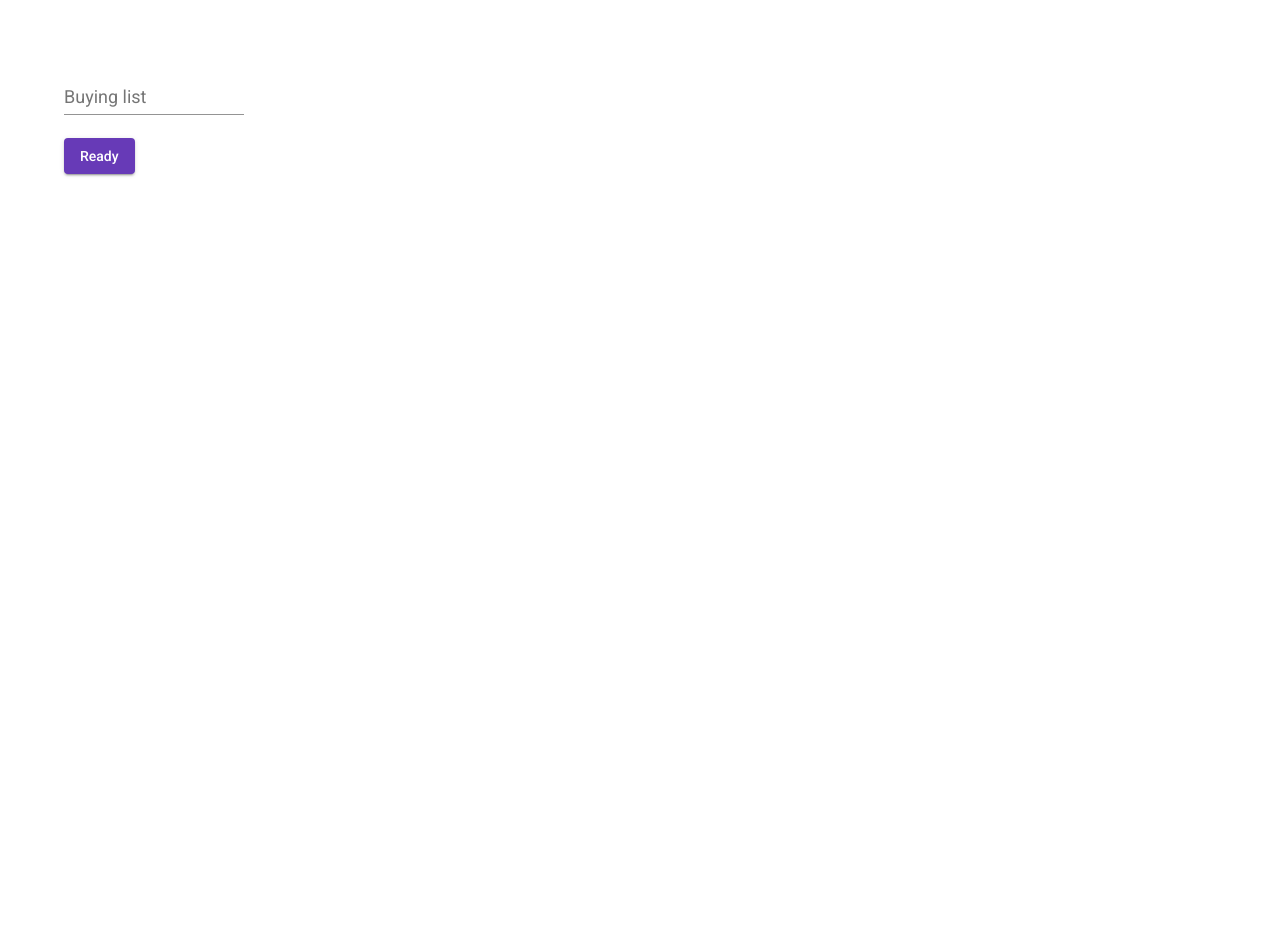
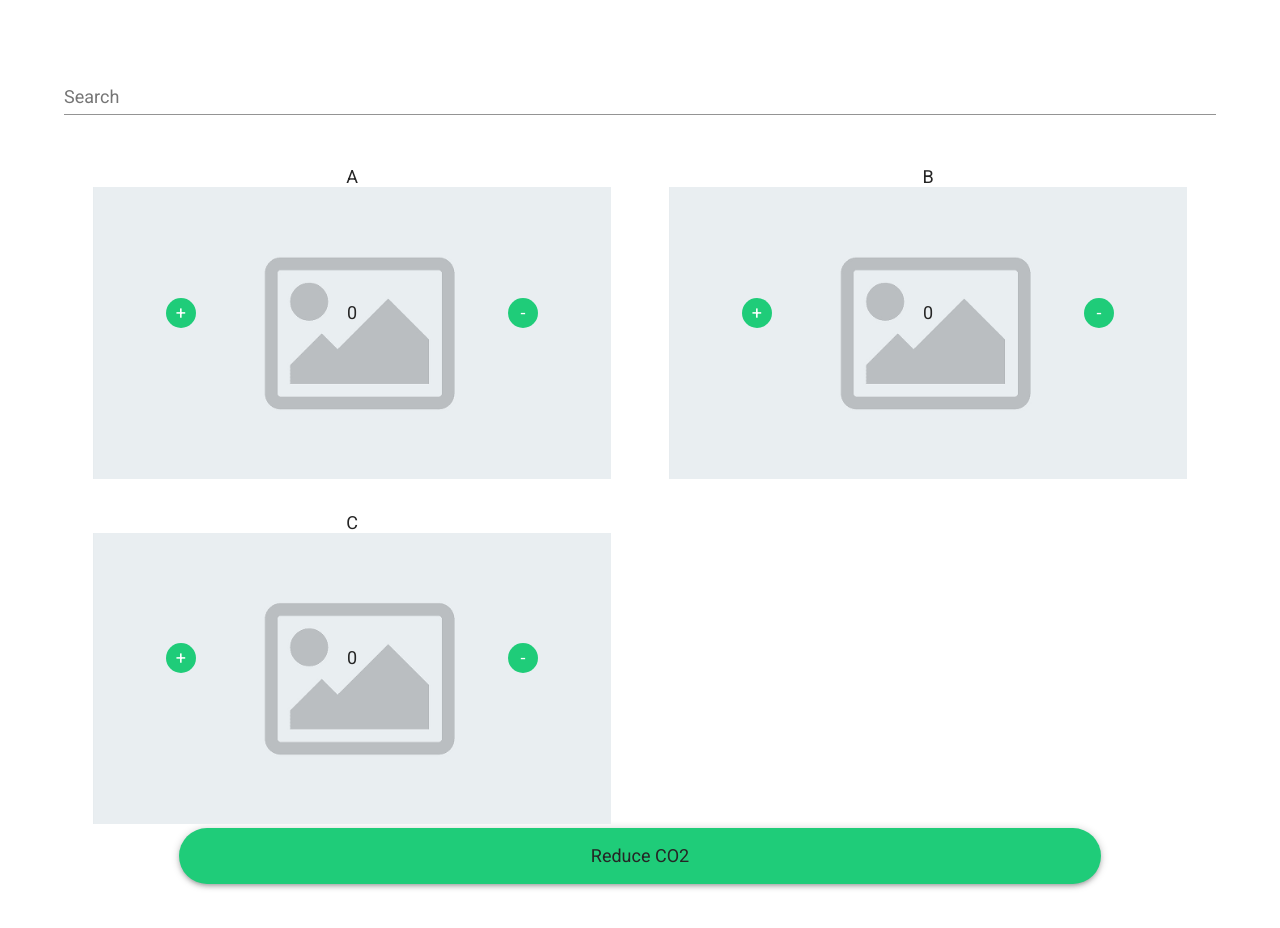
Before and after one commit to Danielaleite/BeCOOless, an Angular app: page /list in a window 1280 px wide. Shown: the top 928 px of the page. Before the commit the page ends 800 px from the top, so only its background shows below. Built offline with nearby package versions, Linux system fonts and the light colour scheme.

Commit message:
shopping list

```diff
--- a/src/app/globals.ts
+++ b/src/app/globals.ts
@@ -1,3 +1,4 @@
+import { BuyingItem } from "./views/buying-item"
 
 
 
@@ -8,5 +9,6 @@ export class Globals {
 
     static threshold: number
 
+    static shoppingList: BuyingItem[] = []
 
 }
--- /dev/null
+++ b/src/app/provider/item.service.ts
@@ -0,0 +1,19 @@
+import { Injectable } from "@angular/core";
+
+
+
+@Injectable()
+export class ItemService {
+
+
+    constructor() {
+
+
+    }
+
+
+    query(search: string) {
+        console.log('QUERY', search)
+        return
+    }
+}
--- a/src/app/views/buying-item.ts
+++ b/src/app/views/buying-item.ts
@@ -9,5 +9,6 @@ export interface BuyingItem {
     price: number,
     co2: number,
     location?: string
+    amount: number
 
 }
--- a/src/app/views/buying-list.component.ts
+++ b/src/app/views/buying-list.component.ts
@@ -1,9 +1,11 @@
-import {Component, OnInit} from '@angular/core';
+import {AfterViewInit, Component, OnInit} from '@angular/core';
 import {FormControl} from '@angular/forms';
 import {Observable} from 'rxjs';
 import {map, startWith} from 'rxjs/operators';
 import { BuyingItem } from './buying-item';
 import { Router } from '@angular/router';
+import { Globals } from '../globals';
+import { ItemService } from '../provider/item.service';
 
 
 @Component({
@@ -11,9 +13,9 @@ import { Router } from '@angular/router';
   template: `
 
 
-    <mat-form-field>
-      <mat-label>Buying list</mat-label>
-      <input type="text" matInput [formControl]="barFormControl" [matAutocomplete]="auto" (submit)="add($event)">
+    <mat-form-field class="search-bar">
+      <mat-label>Search {{ supermarket }}</mat-label>
+      <input type="text" id="item-input" matInput [formControl]="barFormControl" [matAutocomplete]="auto" >
       <mat-autocomplete #auto="matAutocomplete" [displayWith]="displayFn">
         <mat-option *ngFor="let item of filteredOptions | async" (click)="add($event, item)" [value]="item">
           {{item.name}}
@@ -21,26 +23,98 @@ import { Router } from '@angular/router';
       </mat-autocomplete>
     </mat-form-field>
 
+
+
+
     <div id="buying-list-wrapper">
 
       <ul>
-        <li *ngFor="let item of buyingList">
+        <li *ngFor="let item of items">
 
-          <div>{{ item.item.name }}</div>
-          <div>{{ item.amount }}</div>
+          <div>{{ item.name }}</div>
+          <div><img src="./assets/images/empty-image.jpg" /></div>
+
+          <div class="item-bar">
+            <div class="icon plus" (click)="add($event, item)"><div>+</div></div>
+            <div class="item-amount">{{item.amount}}</div>
+            <div class="icon minus" (click)="remove($event, item)"><div>-</div></div>
+          </div>
+
         </li>
       </ul>
 
     </div>
 
 
-    <div>
-      <button mat-raised-button color="primary" (click)="route()">Ready</button>
-    </div>
+    <div class="btn bottom-side" (click)="route()">Reduce CO2</div>
 
   `,
+  styles: [
+    `
+
+      .search-bar {
+        width: 100%;
+      }
+
+
+      #buying-list-wrapper {
+
+      }
+
+      #buying-list-wrapper ul {
+      }
+
+      #buying-list-wrapper ul li {
+        position: relative;
+        display: inline-block;
+        width: 50%;
+        height: 200px;
+        box-sizing:border-box;
+        padding: 2.5%;
+        text-align:center;
+        cursor:pointer;
+      }
+      #buying-list-wrapper ul li img {
+        width: 100%;
+      }
+
+      #buying-list-wrapper ul li .item-bar {
+
+        position:absolute;
+        bottom: 0px;
+        display: flex;
+        justify-content:center;
+        width: 90%;
+      }
+
+      #buying-list-wrapper ul li .item-bar div {
+        width: 33%;
+        cursor:pointer;
+        display:flex;
+        justify-content: center;
+        align-items: center;
+        box-sizing:border-box;
+      }
+
+      #buying-list-wrapper ul li .item-bar div div {
+        box-sizing:border-box;
+        width: 30px;
+        height: 30px;
+        background-color: #1FCC79;
+        color: #fff;
+        border-radius: 100%;
+
+        user-select: none;
+        -moz-user-select: none;
+        -khtml-user-select: none;
+        -webkit-user-select: none;
+        -o-user-select: none;
+      }
+
+    `
+  ]
 })
-export class BuyingListComponent {
+export class BuyingListComponent implements AfterViewInit {
 
   public barFormControl = new FormControl()
   public buyingList: BuyingItem[] = []
@@ -48,12 +122,21 @@ export class BuyingListComponent {
   public items: BuyingItem[] = [
     {
       name: 'A',
+      amount: 0,
       category: 'AA',
       price: 10,
       co2: 5
     },
     {
       name: 'B',
+      amount: 0,
+      category: 'BB',
+      price: 15,
+      co2: 55
+    },
+    {
+      name: 'C',
+      amount: 0,
       category: 'BB',
       price: 15,
       co2: 55
@@ -63,8 +146,14 @@ export class BuyingListComponent {
   filteredOptions: Observable<BuyingItem[]>;
 
 
-  constructor(public router: Router) {
+  constructor(public router: Router, public itemService: ItemService) {
 
+    itemService.query('BLUB')
+  }
+
+  get supermarket() {
+
+    return Globals.supermarket
   }
 
 
@@ -77,35 +166,54 @@ export class BuyingListComponent {
       );
   }
 
+  ngAfterViewInit() {
+
+
+  }
+
   displayFn(user: BuyingItem): string {
     return user && user.name ? user.name : '';
   }
 
   private _filter(name: string): BuyingItem[] {
-    console.log(name)
     const filterValue = name.toLowerCase();
 
     return this.items.filter(option => option.name.toLowerCase().indexOf(filterValue) === 0);
   }
   public route(){
 
-    this.router.navigateByUrl('/result')
+    if(this.buyingList.length > 0)
+      this.router.navigateByUrl('/compare')
   }
 
 
 
-  add(e?, addItem?:BuyingItem){
+  add(e?, addItem?:BuyingItem) {
 
-    console.log(e, this.items.length)
+    for(let item of this.buyingList) {
+
+      if(item == addItem) {
+
+        item.amount += 1
+        return true
+      }
+    }
 
     for(let item of this.items) {
 
-      console.log(item.name, addItem)
       if(item.name == addItem.name) {
-        console.log('ADD')
-        this.buyingList.push(item)
-        return
+
+        addItem.amount +=1
+        this.buyingList.push(addItem)
+        return true
       }
     }
+    return false
   }
+
+  remove(e?, item?:BuyingItem) {
+
+    if(item && item.amount > 0) item.amount -= 1
+  }
+
 }
--- /dev/null
+++ b/src/app/views/compare.component.ts
@@ -0,0 +1,27 @@
+import { Component } from "@angular/core";
+import { Router } from "@angular/router";
+@Component({
+  selector: "init",
+  template: `
+
+
+
+  `,
+  styles: [
+    `
+
+    `,
+  ],
+})
+export class CompareComponent {
+
+  constructor(public router: Router) {
+
+  }
+
+
+  public route(){
+
+    this.router.navigateByUrl('/location')
+  }
+}
--- a/src/app/views/login.component.ts
+++ b/src/app/views/login.component.ts
@@ -7,11 +7,13 @@ import { Router } from "@angular/router";
 
   <div id="login-wrapper">
 
-    <div><img src="./assets/images/login.png" /></div>
+    <div style="text-align:center;"><img style="width: 60%;" src="./assets/images/logo.png" /></div>
 
     <div class="btn" (click)="route()">Login</div>
     <div class="btn" (click)="route()">Register</div>
     <div class="btn" (click)="route()">Guest</div>
+
+    <div><img src="./assets/images/login.png" /></div>
 
   </div>
 
--- a/src/styles.css
+++ b/src/styles.css
@@ -23,6 +23,10 @@ h1, h2, h3, h4 {
     margin-bottom: 20px;
 }
 
+ul, li {
+    text-decoration:none;
+    list-style-type: none;
+}
 
 #outlet-wrapper {
 
```
Also changed, not shown: src/app/app.module.ts (+6 -1 lines), src/assets/images/empty-image.jpg (added).
